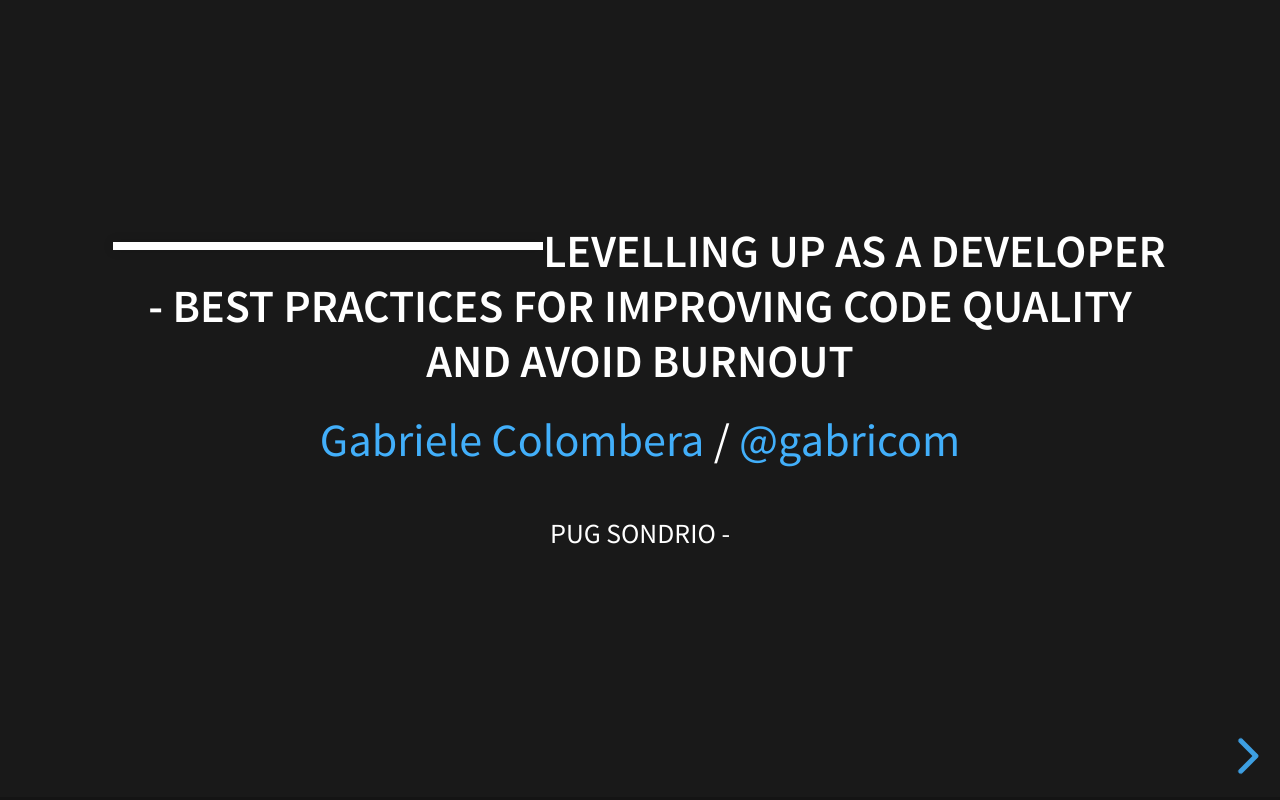
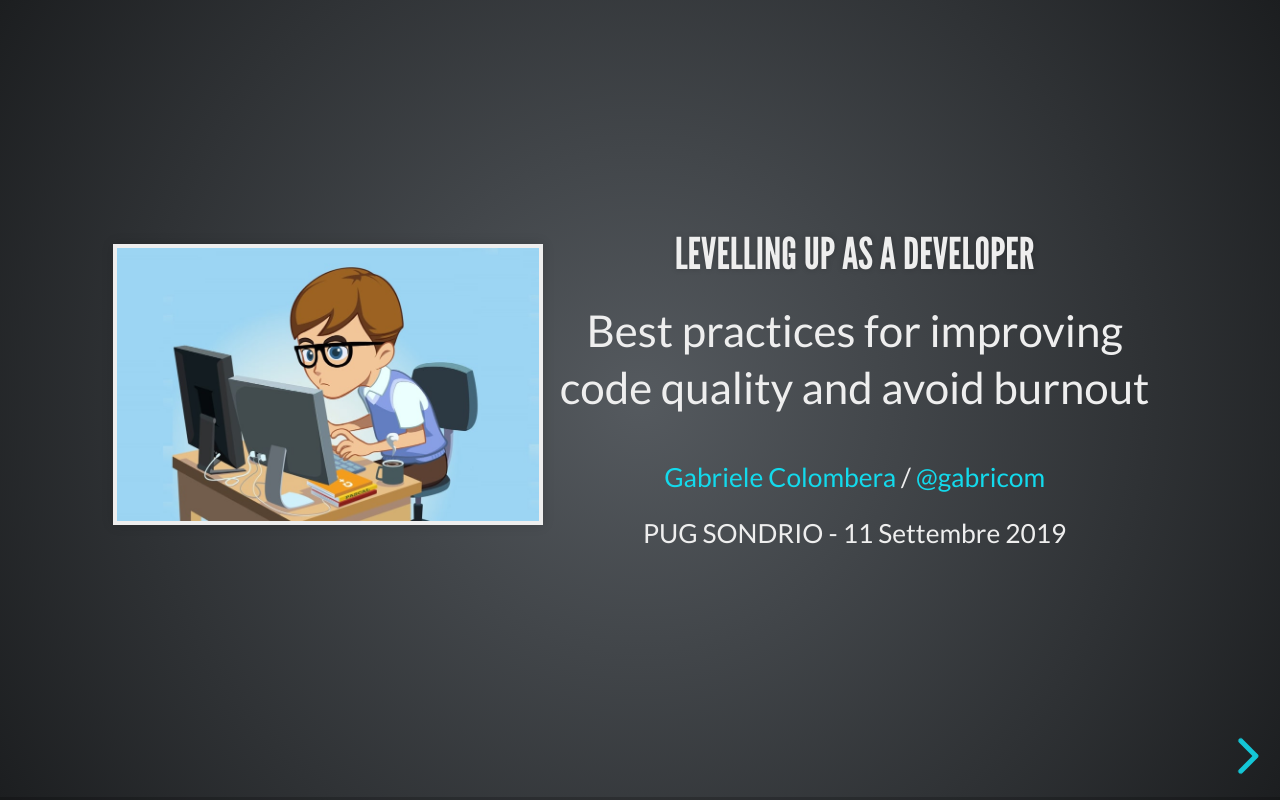
Before and after one commit to gabricom/gabricom.github.io, a website: page levelling-up-as-a-developer/index.html in a window 1280 px wide. Drawn offline with Linux system fonts and the light colour scheme.

Commit message:
Added initial title
Need to change image

```diff
--- /dev/null
+++ b/levelling-up-as-a-developer/css/theme/source/gabricom.scss
@@ -0,0 +1 @@
+@import "league";
--- a/levelling-up-as-a-developer/index.html
+++ b/levelling-up-as-a-developer/index.html
@@ -8,7 +8,7 @@
 
 		<link rel="stylesheet" href="css/reset.css">
 		<link rel="stylesheet" href="css/reveal.css">
-		<link rel="stylesheet" href="css/theme/black.css">
+		<link rel="stylesheet" href="css/theme/gabricom.css">
 
 		<!-- Theme used for syntax highlighting of code -->
 		<link rel="stylesheet" href="lib/css/monokai.css">
@@ -26,16 +26,16 @@
 		<div class="reveal">
 			<div class="slides">
 				<section id="title">
-					<img src="" style="width:40%;float:left"/>
-					<h4>Levelling up as a developer - Best practices for improving code quality and avoid burnout</h4>
-
-					<p>
-						<a href="https://github.com/gabricom">Gabriele Colombera</a> / <a
-							href="http://twitter.com/gabricom">@gabricom</a><br>
-					</p>
+					<img src="img/developer-for-title.jpg" style="width:40%;float:left"/>
+					<h4>Levelling up as a developer </h4>
+					<p>Best practices for improving code quality and avoid burnout</p>
 					<small>
 						<p>
-							PUG SONDRIO -
+							<a href="https://github.com/gabricom">Gabriele Colombera</a> / <a
+								href="http://twitter.com/gabricom">@gabricom</a><br>
+						</p>
+						<p>
+							PUG SONDRIO - 11 Settembre 2019
 						</p>
 					</small>
 				</section>
```
Also changed, not shown: levelling-up-as-a-developer/css/theme/gabricom.css (added), levelling-up-as-a-developer/img/developer-for-title.jpg (added), levelling-up-as-a-developer/img/drupal-bad-naming.png (added), levelling-up-as-a-developer/img/meme-01.jpg (added), levelling-up-as-a-developer/img/meme-02.png (added).
